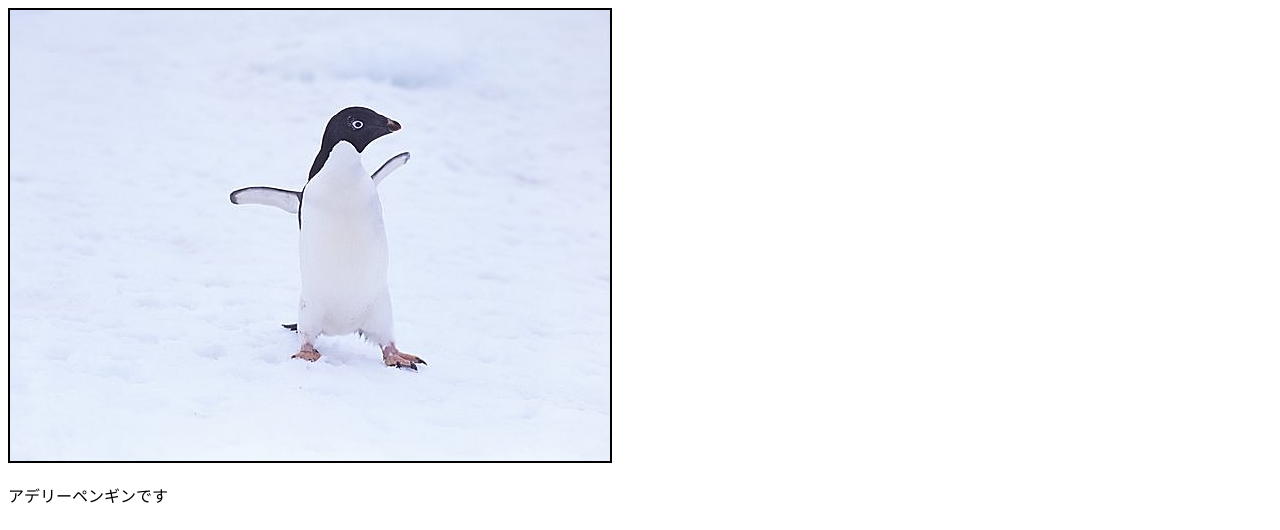
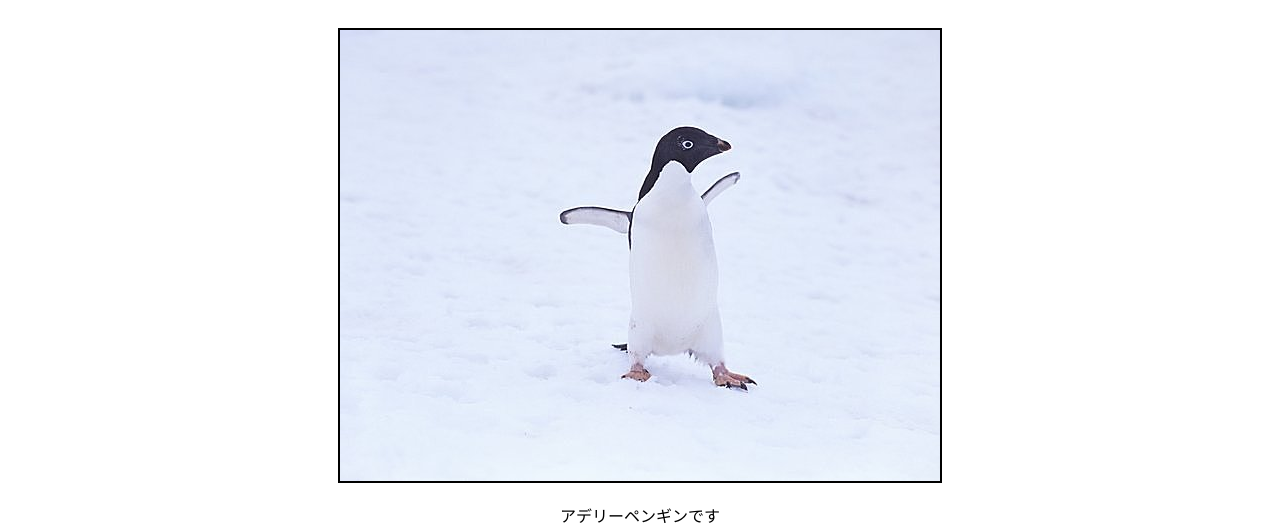
Before and after one commit to uropen-772/front-prog, a plain HTML site: page index.html in a window 1280 px wide. Shown: the top 530 px of the page. Drawn offline with Linux system fonts and the light colour scheme; files that its build step writes are made by us from their sources; files whose address does not match are found by name.

Commit message:
Update index.html

```diff
--- a/index.html
+++ b/index.html
@@ -5,7 +5,7 @@
     <meta charset="utf-8"><!--文字コードを決定する、ここも定型表現-->
     <title>自己紹介</title><!--HPのタイトル-->
     <link rel="icon" href="favicon.ico"><!--ファヴィコン-->
-    <link rel="stylesheet" href="css/練習用.css"><!--CSSを読み込むために必要なコード-->
+    <link rel="stylesheet" href="css/prac.css"><!--CSSを読み込むために必要なコード-->
   </head>
 
   <body>
```
